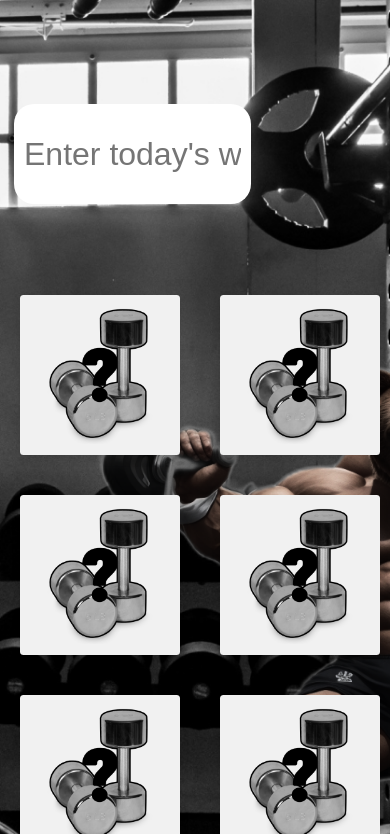
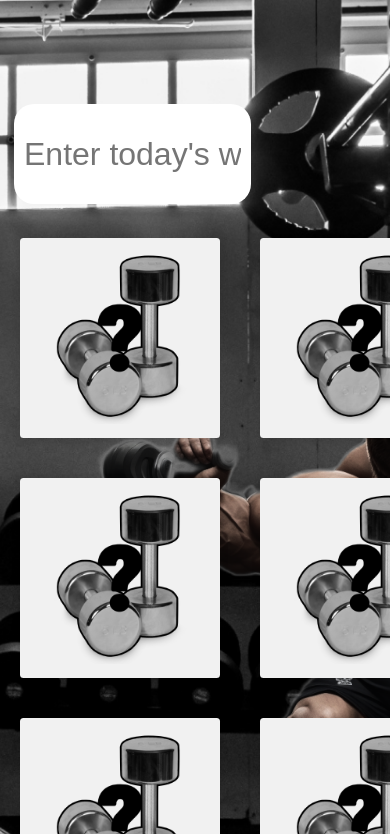
Before and after one commit to gobl1nzera/gymbearguide, a plain HTML site: page index.html in a window 390 px wide. Shown: the part 110-944 px from the top of the page. Drawn offline with nearby package versions, Linux system fonts and the light colour scheme.

Commit message:
comitao novo

```diff
--- a/media.css
+++ b/media.css
@@ -14,8 +14,8 @@
         position: relative;
     }
     .card {
-        height: 160px;
-        width: 160px;
+        height: 200px;
+        width: 200px;
         background-color: #f1f1f1;
         border-radius: 3.5px;
         box-shadow: 0 4px 8px rgba(0, 0, 0, 0.1);
```
